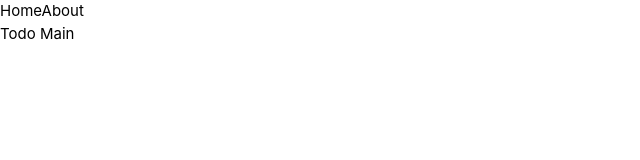
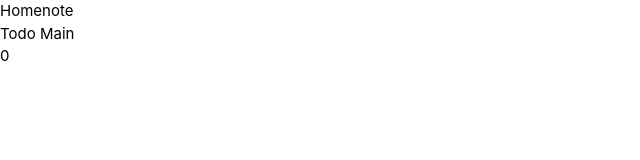
Before and after one commit to hellagirrl/todo-vue, a Vue app: page / in a window 1280 px wide. Shown: the top 160 px of the page, without its empty margins (0-640 px from the left). Built offline with nearby package versions, Linux system fonts and the light colour scheme.

Commit message:
feat: add pinia

```diff
--- a/package.json
+++ b/package.json
@@ -8,6 +8,7 @@
     "lint": "eslint . --ext .vue,.js,.jsx,.cjs,.mjs --fix --ignore-path .gitignore"
   },
   "dependencies": {
+    "pinia": "^2.0.22",
     "vue": "^3.2.38",
     "vue-router": "^4.1.5"
   },
--- a/src/App.vue
+++ b/src/App.vue
@@ -1,18 +1,15 @@
 <script setup>
-import { RouterLink, RouterView } from 'vue-router';
+import { RouterView } from 'vue-router';
+import TheHeaderComponent from './components/TheHeaderComponent.vue';
+import TheFooterComponent from './components/TheFooterComponent.vue';
 </script>
 
 <template>
-  <header>
-    <div>
-      <nav>
-        <RouterLink to="/">Home</RouterLink>
-        <RouterLink to="/about">About</RouterLink>
-      </nav>
-    </div>
-  </header>
+  <TheHeaderComponent />
 
   <RouterView />
+
+  <TheFooterComponent />
 </template>
 
 <style scoped></style>
--- /dev/null
+++ b/src/components/NoteItemComponent.vue
@@ -0,0 +1,9 @@
+<template>
+  <div></div>
+</template>
+
+<script>
+export default {};
+</script>
+
+<style></style>
--- /dev/null
+++ b/src/components/TheFooterComponent.vue
@@ -0,0 +1,9 @@
+<template>
+  <div></div>
+</template>
+
+<script>
+export default {};
+</script>
+
+<style></style>
--- /dev/null
+++ b/src/components/TheHeaderComponent.vue
@@ -0,0 +1,12 @@
+<script setup>
+import { RouterLink } from 'vue-router';
+</script>
+
+<template>
+  <nav>
+    <RouterLink to="/">Home</RouterLink>
+    <RouterLink to="/note">note</RouterLink>
+  </nav>
+</template>
+
+<style></style>
--- a/src/main.js
+++ b/src/main.js
@@ -1,11 +1,13 @@
 import { createApp } from 'vue';
+import { createPinia } from 'pinia';
 import App from './App.vue';
 import router from './router';
 
 import './assets/main.css';
 
+const pinia = createPinia();
 const app = createApp(App);
 
-app.use(router);
+app.use(pinia).use(router);
 
 app.mount('#app');
--- a/src/router/index.js
+++ b/src/router/index.js
@@ -10,9 +10,9 @@ const router = createRouter({
       component: HomeView,
     },
     {
-      path: '/about',
-      name: 'about',
-      component: () => import('../views/AboutView.vue'),
+      path: '/note',
+      name: 'note',
+      component: () => import('../views/NoteView.vue'),
     },
   ],
 });
--- /dev/null
+++ b/src/stores/index.js
@@ -0,0 +1,13 @@
+import { defineStore } from 'pinia';
+
+export const useUserStore = defineStore('userStore', {
+  state: () => ({ count: 0, name: 'Eduardo' }),
+  getters: {
+    doubleCount: (state) => state.count * 2,
+  },
+  actions: {
+    increment() {
+      this.count++;
+    },
+  },
+});
--- a/src/views/HomeView.vue
+++ b/src/views/HomeView.vue
@@ -1,9 +1,14 @@
 <script setup>
-import TheWelcome from '../components/TheWelcome.vue';
+import NoteListComponent from '../components/NoteListComponent.vue';
+import { useUserStore } from '../stores/index.js';
+const store = useUserStore();
+
+const count = store.count;
 </script>
 
 <template>
   <main>
-    <TheWelcome />
+    <NoteListComponent />
+    <div>{{ count }}</div>
   </main>
 </template>
--- a/src/views/AboutView.vue
+++ b/src/views/NoteView.vue
@@ -1,6 +1,6 @@
 <template>
   <div class="about">
-    <h1 className="text-3xl font-bold underline">Hello world!</h1>
+    <h1 class="text-3xl font-bold underline">Hello world!</h1>
   </div>
 </template>
 
```
Also changed, not shown: src/components/NoteListComponent.vue (renamed from src/components/TheWelcome.vue), 1 other file (tests, documents, lock files or other folders).
